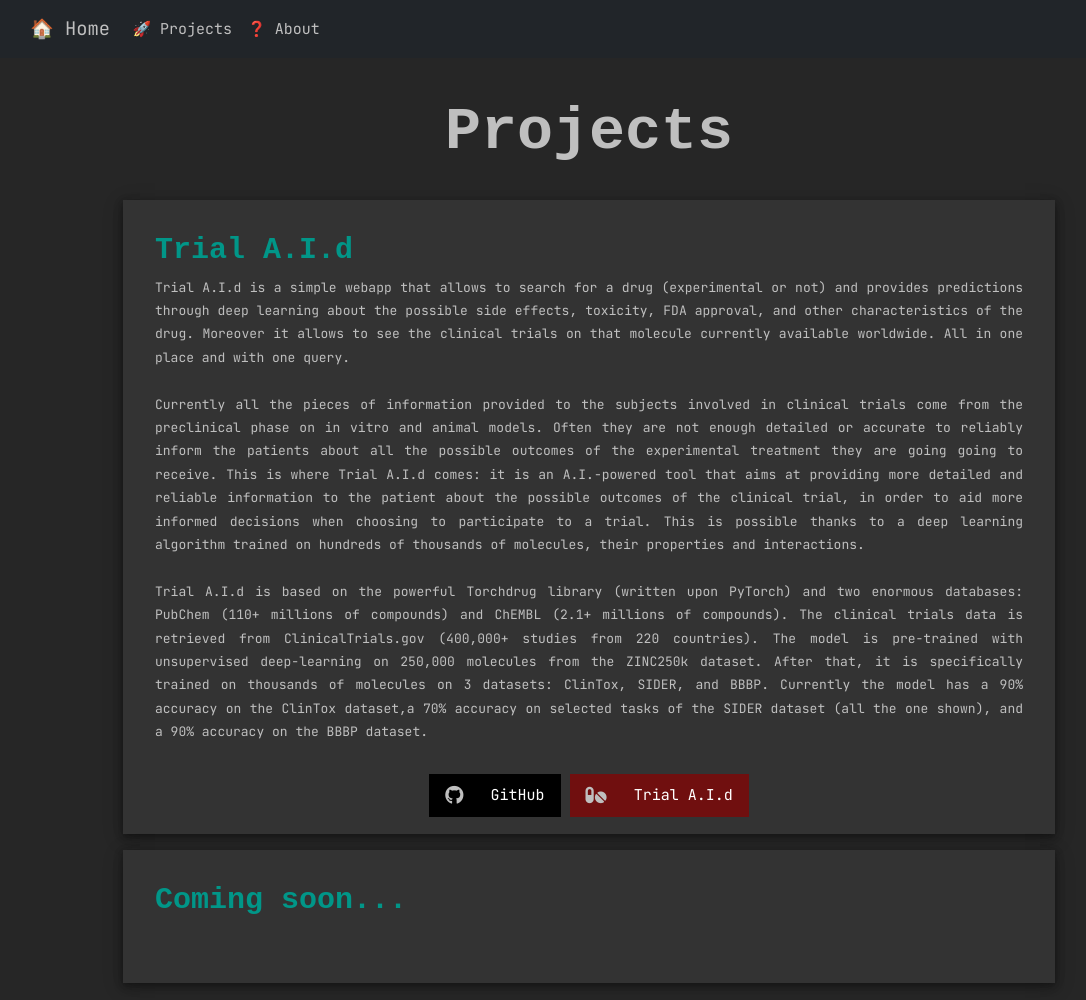
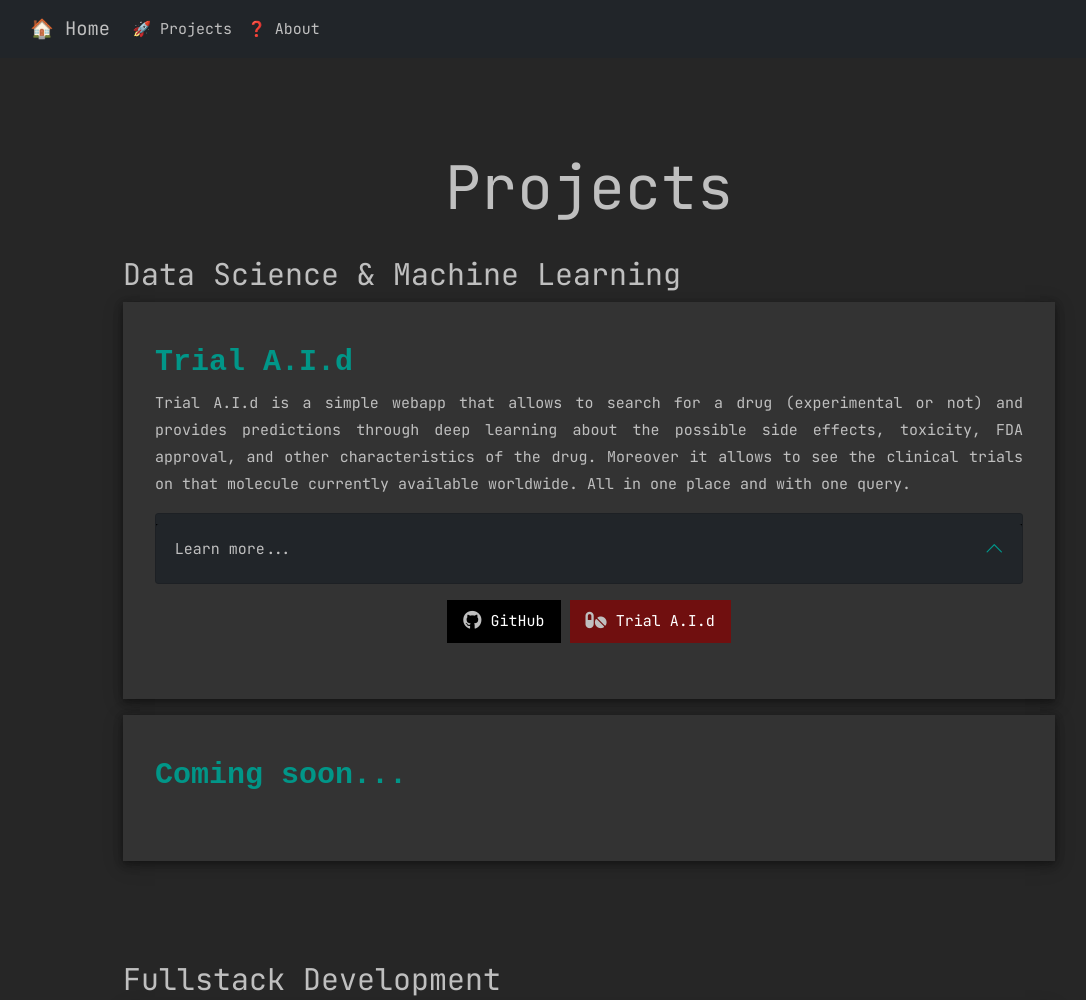
Before and after one commit to nehtr/nehtr.github.io, a plain HTML site: page projects.html in a window 1280 px wide. Shown: the top 1000 px of the page, without its empty margins (51-1137 px from the left). Drawn offline with nearby package versions, Linux system fonts and the light colour scheme.

Commit message:
project page restructured and restyled

```diff
--- a/css/main.css
+++ b/css/main.css
@@ -13,6 +13,9 @@
 body {
   background-color: var(--primary) !important;
 }
+h1, h2 {
+  font-family: "JetBrains Mono", monospace;
+}
 nav {
   background-color: var(--secondary) !important;
 }
--- a/projects.html
+++ b/projects.html
@@ -5,13 +5,13 @@
     <meta charset="UTF-8">
     <meta name="viewport" content="width=device-width, initial-scale=1, shrink-to-fit=no">
     <link rel="icon" href="img/icon.ico">
+    <link rel="preconnect" href="https://fonts.googleapis.com">
+    <link rel="preconnect" href="https://fonts.gstatic.com" crossorigin>
+    <link rel="stylesheet" href="https://cdn.jsdelivr.net/npm/bootstrap@5.0.2/dist/css/bootstrap.min.css"  integrity="sha384-EVSTQN3/azprG1Anm3QDgpJLIm9Nao0Yz1ztcQTwFspd3yD65VohhpuuCOmLASjC" crossorigin="anonymous">
+    <link href="https://fonts.googleapis.com/css2?family=JetBrains+Mono:wght@100;200;400&display=swap" rel="stylesheet">
     <link rel="stylesheet" href="css/w3.css">
     <link rel="stylesheet" href="css/my.css">
-    <link rel="preconnect" href="https://fonts.googleapis.com">
-    <link rel="preconnect" href="https://fonts.gstatic.com" crossorigin>
     <link rel="stylesheet" href="../css/main.css">
-    <link rel="stylesheet" href="https://cdn.jsdelivr.net/npm/bootstrap@5.0.2/dist/css/bootstrap.min.css"  integrity="sha384-EVSTQN3/azprG1Anm3QDgpJLIm9Nao0Yz1ztcQTwFspd3yD65VohhpuuCOmLASjC" crossorigin="anonymous">
-    <link href="https://fonts.googleapis.com/css2?family=JetBrains+Mono:wght@100;200;400&display=swap" rel="stylesheet">
     <script src="https://cdn.jsdelivr.net/npm/@popperjs/core@2.9.2/dist/umd/popper.min.js" integrity="sha384-IQsoLXl5PILFhosVNubq5LC7Qb9DXgDA9i+tQ8Zj3iwWAwPtgFTxbJ8NT4GN1R8p" crossorigin="anonymous" defer></script>
     <script src="https://cdn.jsdelivr.net/npm/bootstrap@5.0.2/dist/js/bootstrap.min.js" integrity="sha384-cVKIPhGWiC2Al4u+LWgxfKTRIcfu0JTxR+EQDz/bgldoEyl4H0zUF0QKbrJ0EcQF" crossorigin="anonymous" defer></script>
     <script src="https://code.jquery.com/jquery-3.6.0.js" integrity="sha256-H+K7U5CnXl1h5ywQfKtSj8PCmoN9aaq30gDh27Xc0jk=" crossorigin="anonymous"></script>
@@ -31,6 +31,9 @@
       .home-text {
         color: hsl(0deg 0% 75%);
       }
+      .accordion-button:not(.collapsed)::after {
+        filter: brightness(0) saturate(100%) invert(38%) sepia(30%) saturate(6507%) hue-rotate(154deg) brightness(93%) contrast(102%);
+      }
     </style>
   </head>
   <body>
@@ -40,14 +43,19 @@
       $(() => {
         $("#navbar").load("../components/navbar.html");
       });
-    </script>
+    </script><h2>
+          Data Science & Machine Learning
+        </h2>
     <!-- page container -->
     <div class="w3-content w3-container w3-padding-64">
       <div class="w3-row-padding">
         <h1 class="w3-padding-16 w3-section w3-center"
-          style="font-family: 'Courier New', Courier, monospace; font-weight: bold; font-size: 4em; color: hsl(170, 100%, 40%);">
+          style="font-size: 4em; color: hsl(170, 100%, 40%);">
           Projects
         </h1>
+        <h2>
+          Data Science & Machine Learning
+        </h2>
         <!-- card -->
         <div class="my-grey w3-card-4">
           <div class="w3-container w3-card my-light-grey w3-margin-bottom">
@@ -55,12 +63,25 @@
               <h2 class="my-project-title">
                 Trial A.I.d
               </h2>
-              <p style="font-size: small;">
+              <div>
+                <p>
                   Trial A.I.d is a simple webapp that allows to search for a drug (experimental or not) and provides
                   predictions through deep learning about the possible side effects, toxicity, FDA approval, and other
                   characteristics of the drug. Moreover it allows to see the clinical trials on that molecule currently
                   available worldwide. All in one place and with one query.
-                <br><br>
+                </p>
+              </div>
+              <div class="accordion" id="A1">
+                <div class="accordion-item bg-dark">
+                  <h2 id="headingOne" style="background-color: black;">
+                    <button class="accordion-button bg-dark" type="button" data-bs-toggle="collapse" data-bs-target="#collapseOne" aria-expanded="true" aria-controls="collapseOne"
+                    style="box-shadow: none; ">
+                      Learn more...
+                    </button>
+                  </h2>
+                  <div id="collapseOne" class="accordion-collapse collapse bg-dark" aria-labelledby="headingOne" data-bs-parent="#A1">
+                    <div class="accordion-body bg-dark">
+                      <p>
                         Currently all the pieces of information provided to the subjects involved in clinical trials come from
                         the preclinical phase on in vitro and animal models. Often they are not enough detailed or accurate to
                         reliably inform the patients about all the possible outcomes of the experimental treatment they are
@@ -78,22 +99,45 @@
                         Currently the model has a 90% accuracy on the ClinTox dataset,a 70% accuracy on selected tasks of the
                         SIDER dataset (all the one shown), and a 90% accuracy on the BBBP dataset.
                       </p>
-              <div class="w3-center">
+                    </div>
+                  </div>
+                </div>
+              </div>
+            <div class="w3-center" style="padding: 0 0 40px 0;">
               <a href="https://github.com/voidpunk/Trial-AId"
                 class="w3-button w3-black w3-hover-text-white w3-margin-top">
                 <i class="fa fa-github fa-lg"></i>
-                  &nbsp GitHub
+                GitHub
               </a>
               <a href="https://share.streamlit.io/voidpunk/trial-aid"
                 class="w3-button w3-black w3-hover-text-white w3-margin-top" style="background-color: #700f0f !important;">
                 <!-- <i class="fa fa-rocket"></i> -->
                 <i class="fa fa-pills fa-lg"></i>
-                  &nbsp Trial A.I.d
+                Trial A.I.d
               </a>
             </div>
           </div>
         </div>
         </div>
+        <!-- card -->
+        <div class="my-grey w3-card-4">
+          <div class="w3-container w3-card my-light-grey w3-margin-bottom">
+            <div class="w3-container w3-margin-top w3-padding-16" style="text-align: justify">
+              <h2 class="my-project-title">
+                Coming soon...
+              </h2>
+              <p>
+                <br>
+              </p>
+              <div class="w3-center">
+              </div>
+            </div>
+          </div>
+        </div>
+        <div style="margin-top: 100px;"></div>
+        <h2>
+          Fullstack Development
+        </h2>
         <!-- card -->
         <div class="my-grey w3-card-4">
           <div class="w3-container w3-card my-light-grey w3-margin-bottom">
```
Also changed, not shown: about.html (+0 -3 lines). Lines whose indentation alone changed are shown as unchanged.
